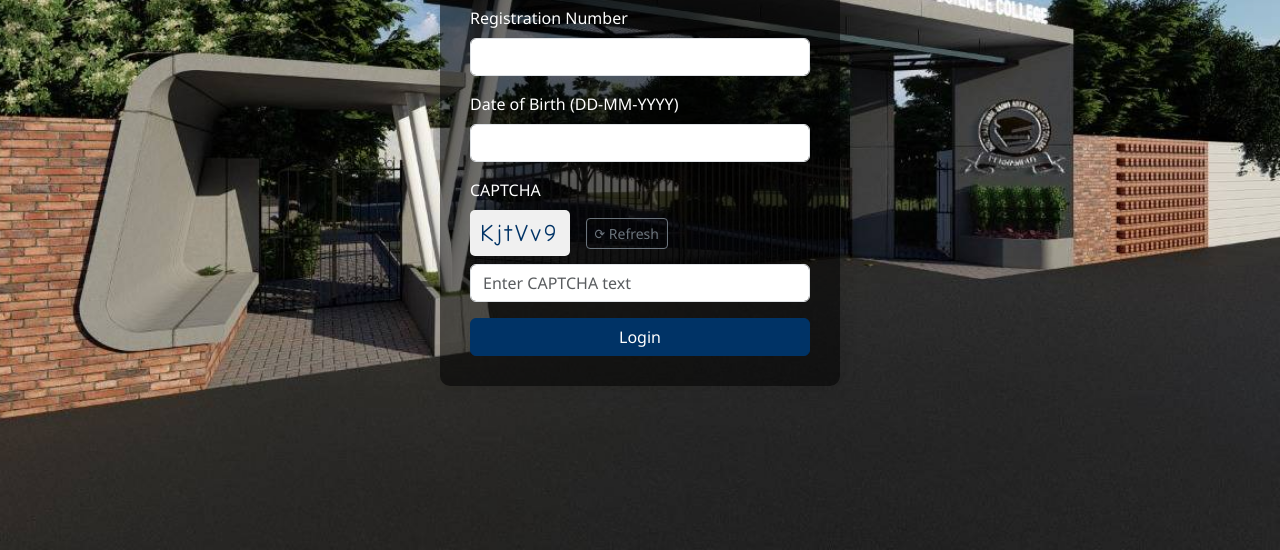
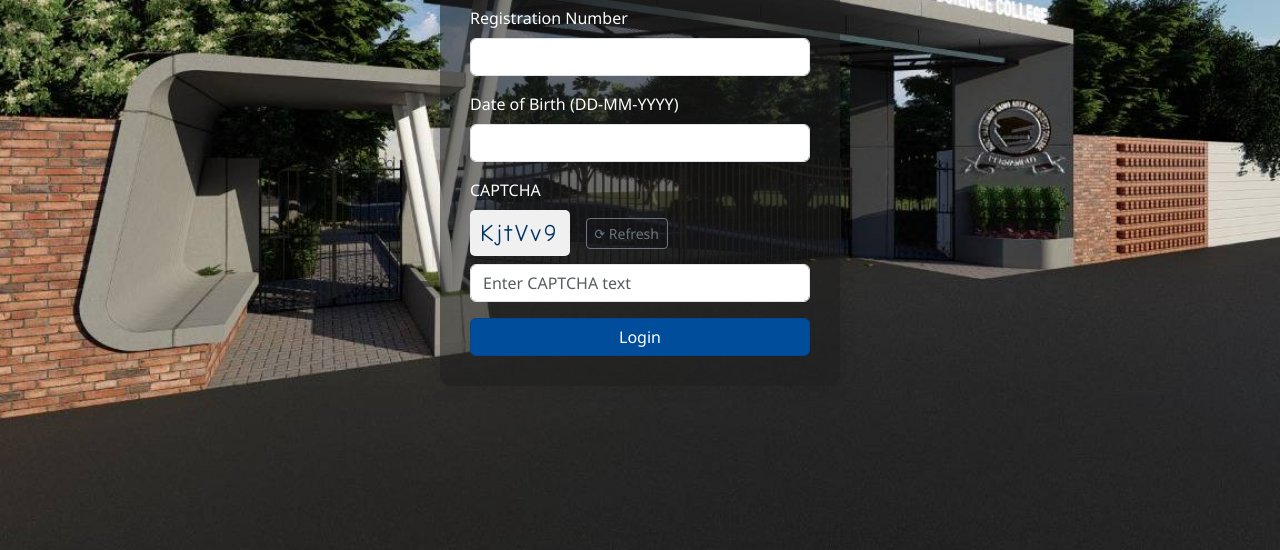
Before and after one commit to MohammedThouseefM/finePayment-project, a plain HTML site: page index.html in a window 1280 px wide. Shown: the part 250-800 px from the top of the page. Drawn offline with nearby package versions, Linux system fonts and the light colour scheme.

Commit message:
button color change

```diff
--- a/style.css
+++ b/style.css
@@ -43,7 +43,7 @@ body {
     margin: 0 auto;
     padding: 30px;
     color: white;
-    background-color: rgba(0, 0, 0, 0.555);
+    background-color: rgba(29, 29, 29, 0.555);
     border-radius: 10px;
     box-shadow: 0 0 20px rgba(0, 0, 0, 0.1);
 }
@@ -74,8 +74,8 @@ body {
 }
 
 .btn-primary {
-    background-color: #003366;
-    border-color: #003366;
+    background-color: #004d9b;
+    border-color: #00478d;
 }
 
 .btn-primary:hover {
```
